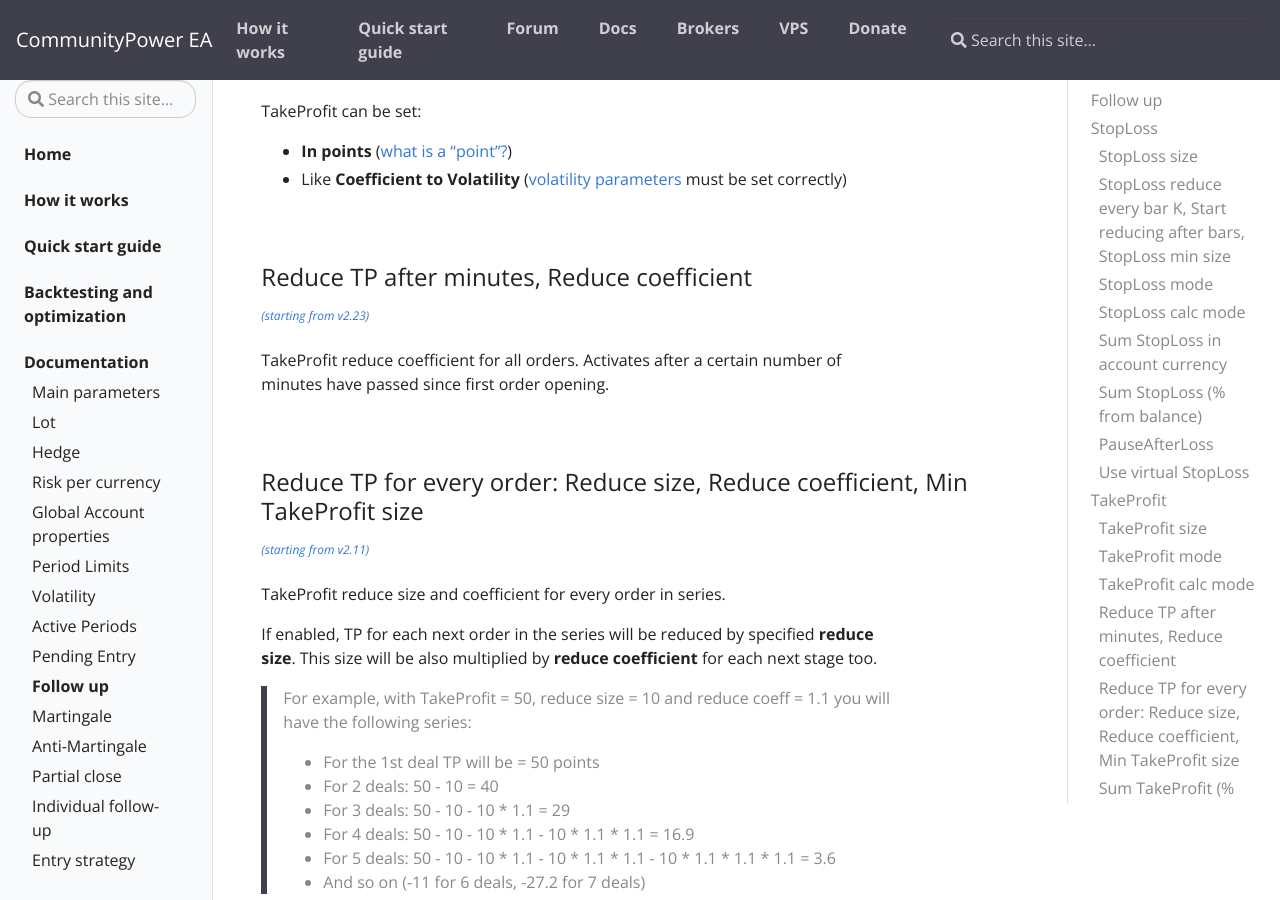
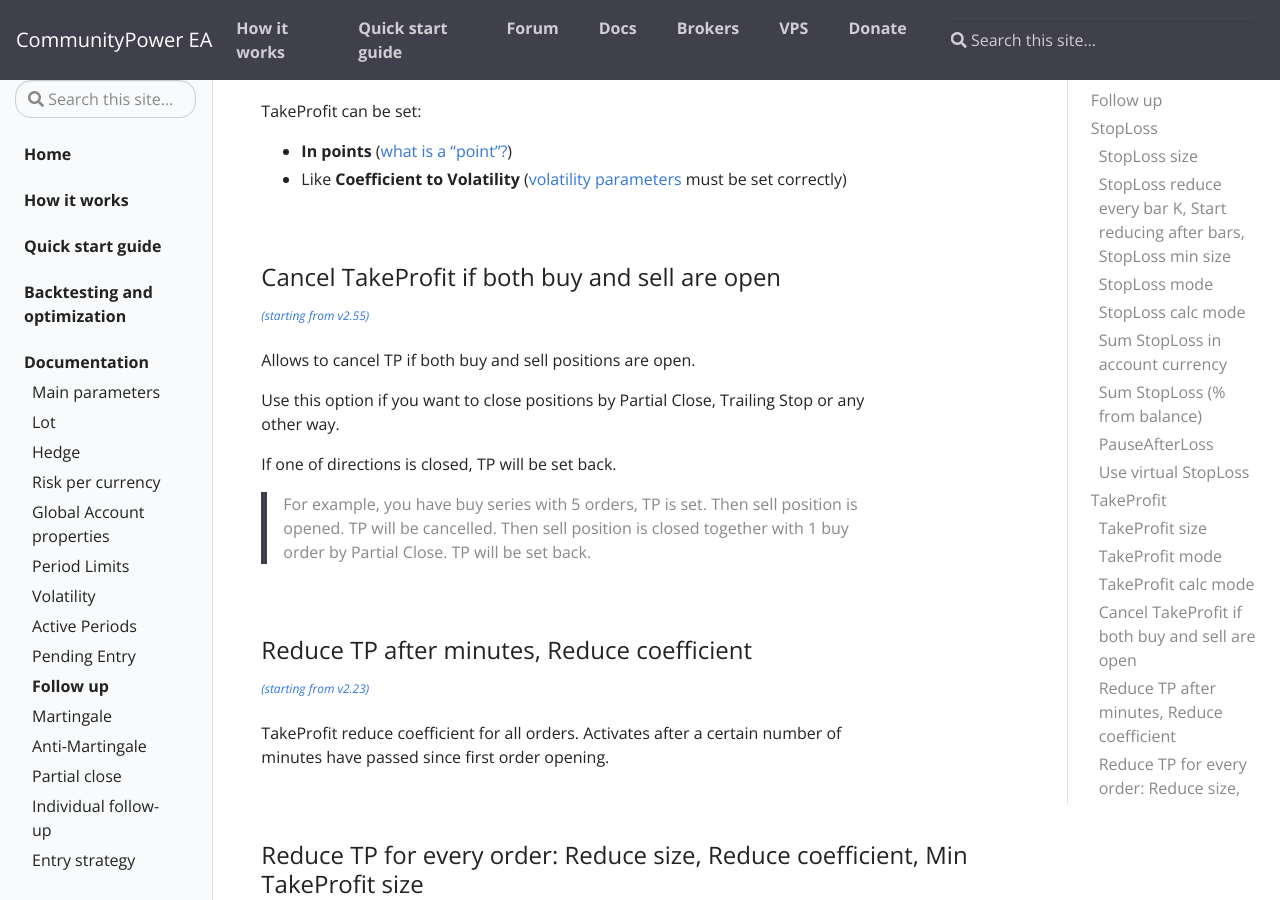
Before and after one commit to komposter/CommunityPowerEA.com, a Jekyll site: the page built from _docs/follow-up.md, in a window 1280 px wide and 900 px high, scrolled down 2992 px. Built offline with Jekyll 4.4.1, drawn with Linux system fonts in a browser that asks for light colours; some of the changed text lies outside the part shown.

Commit message:
Content change

```diff
--- a/_docs/follow-up.md
+++ b/_docs/follow-up.md
@@ -119,6 +119,20 @@ Commission and swap also included.
 TakeProfit can be set:
 * **In points** ([what is a "point"?](/docs/FAQ/what-is-a-point))<br/>
 * Like **Coefficient to Volatility** ([volatility parameters](/docs/volatility) must be set correctly)
+
+<br />
+
+### Cancel TakeProfit if both buy and sell are open
+
+<sup>[*(starting from v2.55)*](/docs/versions-history)</sup>
+
+Allows to cancel TP if both buy and sell positions are open.
+
+Use this option if you want to close positions by Partial Close, Trailing Stop or any other way.
+
+If one of directions is closed, TP will be set back.
+
+> For example, you have buy series with 5 orders, TP is set. Then sell position is opened. TP will be cancelled. Then sell position is closed together with 1 buy order by Partial Close. TP will be set back.
 
 <br />
 
@@ -255,7 +269,6 @@ BreakEven works only if it is active.
 
 # TrailingStop
 
-
 ### TrailingStop size
 
 Trailing stop size (0 - disabled)
@@ -349,3 +362,17 @@ TrailingStop can be **always active** or use 1 of 4 predefined periods.
 Each of 4 Active periods can be set in the [Active Periods for signals and filters](/docs/active-periods) section.
 
 TrailingStop works only if it is active.
+
+<br />
+
+### Disable TrailingStop if both buy and sell are open
+
+<sup>[*(starting from v2.55)*](/docs/versions-history)</sup>
+
+Allows to disable TrailingStop if both buy and sell positions are open. StopLoss that was set before doesn't change.
+
+Use this option if you want to close positions by Partial Close, close signal or any other way.
+
+If one of directions is closed, TrailingStop will continue to work.
+
+<br />
```
Also changed, not shown: _docs/lot.md (+5 -1 lines), _docs/martingale.md (+2 -1 lines), _docs/versions-history.md (+7 -0 lines).
